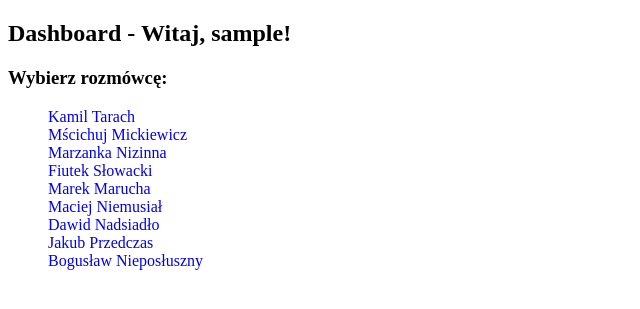
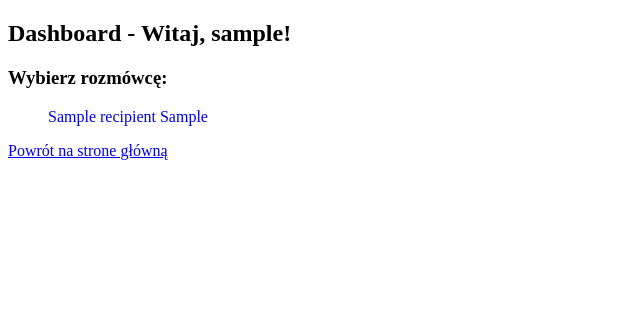
Before and after one commit to kamiltarach/mes, a PHP site: page /dashboard.php in a window 1280 px wide. Shown: the top 309 px of the page, without its empty margins (0-640 px from the left). Run offline with PHP 8.4, Linux system fonts and the light colour scheme; the visitor is signed in with stand-in values (Sample User, id 1); tables that the repository leaves empty or names only in its code hold one stand-in row (values such as "Sample post").

Commit message:
dashboard

```diff
--- a/conversation/dashboard.php
+++ b/conversation/dashboard.php
@@ -10,27 +10,36 @@ if (!isset($_SESSION['username'])) {
 // Pobranie informacji o zalogowanym użytkowniku
 $username = $_SESSION['username'];
 
-// Wyświetlanie linków do rozmówców
-$recipients = array(
-    "Kamil Tarach",
-    "Mścichuj Mickiewicz",
-    "Marzanka Nizinna",
-    "Fiutek Słowacki",
-    "Marek Marucha",
-    "Maciej Niemusiał",
-    "Dawid Nadsiadło",
-    "Jakub Przedczas",
-    "Bogusław Nieposłuszny"
-);
+// Połączenie z bazą danych
+$conn = new mysqli('localhost', 'root', '', 'mes');
+if ($conn->connect_error) {
+    die("Błąd połączenia z bazą danych: " . $conn->connect_error);
+}
 
+// Pobranie informacji o rozmówcach z bazy danych
+$query = "SELECT name, surmane FROM recipient";
+$result = $conn->query($query);
+
+// Przetwarzanie wyników zapytania
+$recipients = array();
+if ($result->num_rows > 0) {
+    while ($row = $result->fetch_assoc()) {
+        $recipient = $row['name'] . ' ' . $row['surmane'];
+        $recipients[] = $recipient;
+    }
+}
+
+// Zamknięcie połączenia z bazą danych
+$conn->close();
 ?>
 
 <!DOCTYPE html>
 <html>
 <head>
     <title>Dashboard</title>
+    <meta charset="utf-8">
     <link rel="stylesheet" href="style-dashboard.css">
-    <link rel="icon" href="logo.png">
+    <link rel="icon" href="../logo.png">
 </head>
 <body>
     <h2>Dashboard - Witaj, <?php echo $username; ?>!</h2>
@@ -43,5 +52,6 @@ $recipients = array(
             <?php } ?>
         </ul>
     </aside>
+    <p><a href="../mes.html">Powrót na strone główną</a></p>
 </body>
 </html>
```
